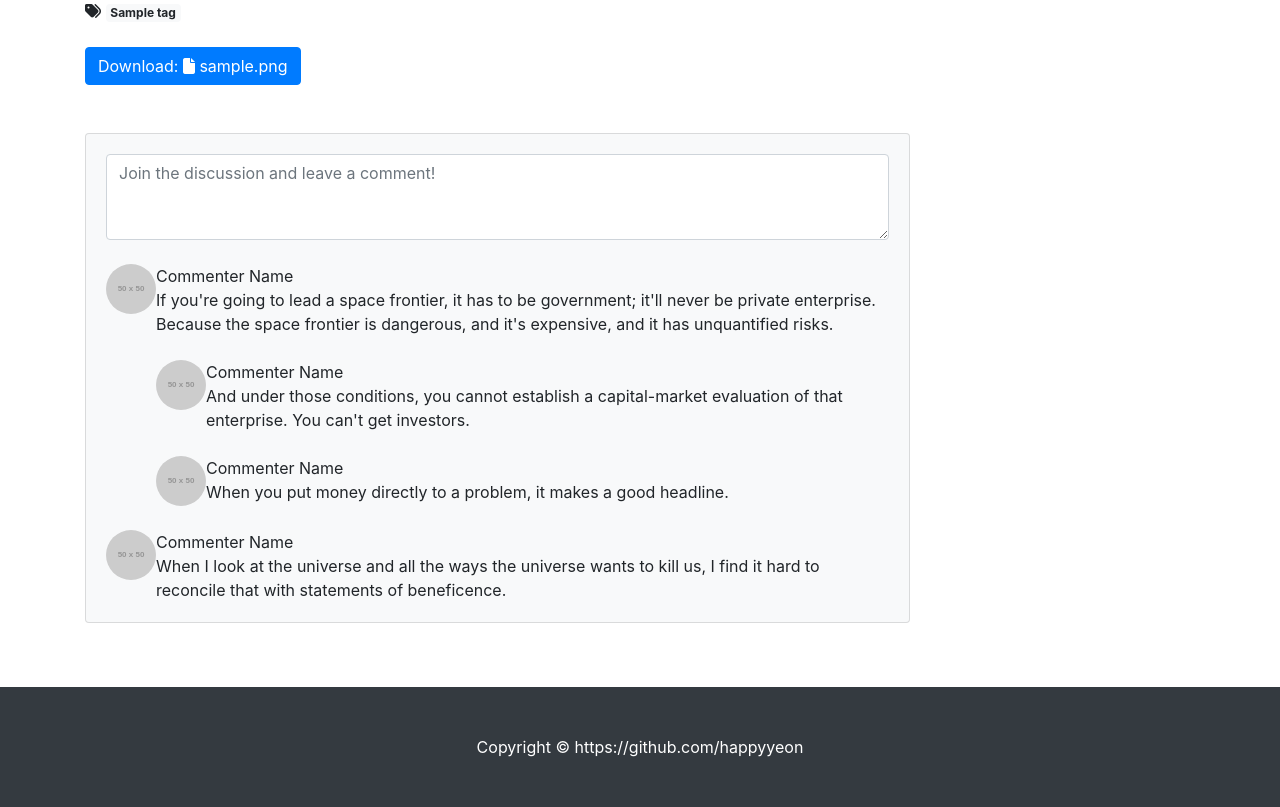
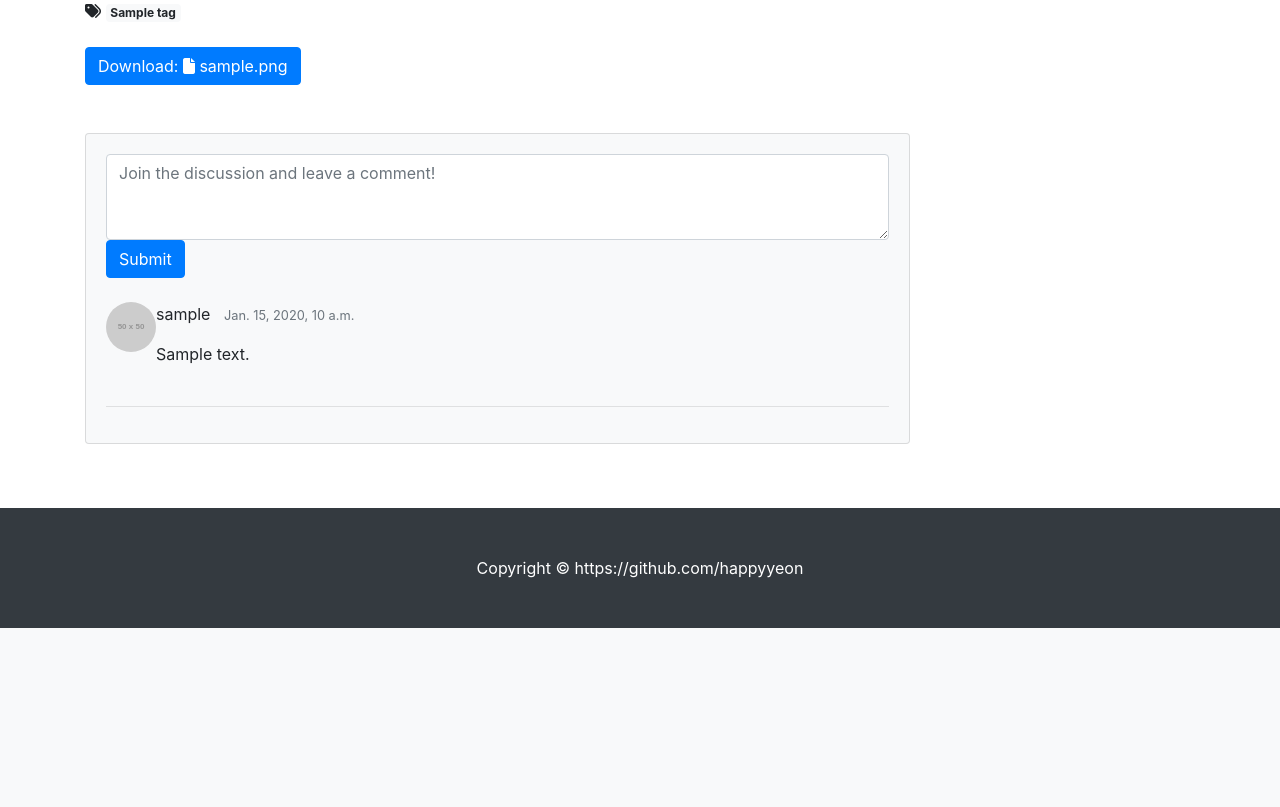
Before and after one commit to happyyeon/do_it_django_a_to_z, a Django app: page /blog/1/ in a window 1280 px wide. Shown: the part 618-1425 px from the top of the page. After the commit the page ends 1246 px from the top, so only its background shows below. Run offline with Django 4.2, Linux system fonts and the light colour scheme; tables that the repository leaves empty hold one stand-in row (values such as "Sample post"); grey boxes marked "Sample" are stand-in pictures; grey boxes labelled with a size stand in for pictures from a placeholder-image service; parts of the project's set-up code (start-up, migrations or seed data) failed here and were passed over; some libraries are stand-ins or nearby versions.

Commit message:
댓글을 포스트 상세 페이지에 나타내기

```diff
--- a/blog/admin.py
+++ b/blog/admin.py
@@ -1,10 +1,12 @@
 from django.contrib import admin
 from markdownx.admin import MarkdownxModelAdmin
 
-from .models import Post,Category,Tag
+from .models import Post, Category, Tag, Comment
+
 # Register your models here.
 
 admin.site.register(Post,MarkdownxModelAdmin)
+admin.site.register(Comment)
 
 class CategoryAdmin(admin.ModelAdmin):
     prepopulated_fields = {'slug': ('name',)}
--- a/blog/models.py
+++ b/blog/models.py
@@ -59,3 +59,17 @@ class Post(models.Model):
 
     def get_content_markdown(self):
         return markdown(self.content)
+
+# 댓글 모델
+class Comment(models.Model):
+    post = models.ForeignKey(Post,on_delete=models.CASCADE)
+    author = models.ForeignKey(User,on_delete=models.CASCADE)
+    content = models.TextField()
+    created_at = models.DateTimeField(auto_now_add=True)
+    modified_at = models.DateTimeField(auto_now=True)
+
+    def __str__(self):
+        return f'{self.author}::{self.content}'
+
+    def get_absolute_url(self):
+        return f'{self.post.get_absolute_url()}#comment-{self.pk}'
--- a/blog/templates/blog/post_detail.html
+++ b/blog/templates/blog/post_detail.html
@@ -75,41 +75,25 @@
         <div class="card bg-light">
             <div class="card-body">
                 <!-- Comment form-->
-                <form class="mb-4"><textarea class="form-control" rows="3" placeholder="Join the discussion and leave a comment!"></textarea></form>
-                <!-- Comment with nested comments-->
-                <div class="d-flex mb-4">
-                    <!-- Parent comment-->
-                    <div class="flex-shrink-0"><img class="rounded-circle" src="https://dummyimage.com/50x50/ced4da/6c757d.jpg" alt="..." /></div>
-                    <div class="ms-3">
-                        <div class="fw-bold">Commenter Name</div>
-                        If you're going to lead a space frontier, it has to be government; it'll never be private enterprise. Because the space frontier is dangerous, and it's expensive, and it has unquantified risks.
-                        <!-- Child comment 1-->
-                        <div class="d-flex mt-4">
-                            <div class="flex-shrink-0"><img class="rounded-circle" src="https://dummyimage.com/50x50/ced4da/6c757d.jpg" alt="..." /></div>
-                            <div class="ms-3">
-                                <div class="fw-bold">Commenter Name</div>
-                                And under those conditions, you cannot establish a capital-market evaluation of that enterprise. You can't get investors.
-                            </div>
-                        </div>
-                        <!-- Child comment 2-->
-                        <div class="d-flex mt-4">
-                            <div class="flex-shrink-0"><img class="rounded-circle" src="https://dummyimage.com/50x50/ced4da/6c757d.jpg" alt="..." /></div>
-                            <div class="ms-3">
-                                <div class="fw-bold">Commenter Name</div>
-                                When you put money directly to a problem, it makes a good headline.
-                            </div>
-                        </div>
-                    </div>
-                </div>
+                <form class="mb-4"><textarea class="form-control" rows="3" placeholder="Join the discussion and leave a comment!"></textarea>
+                <button type="submit" class="btn btn-primary">Submit</button>
+                </form>
+
+                {% if post.comment_set.exists %}
+                    {% for comment in post.comment_set.iterator %}
                 <!-- Single comment-->
+                <div class="d-flex mb-4" id="comment-{{ comment.pk }}">
                 <div class="d-flex">
                     <div class="flex-shrink-0"><img class="rounded-circle" src="https://dummyimage.com/50x50/ced4da/6c757d.jpg" alt="..." /></div>
                     <div class="ms-3">
-                        <div class="fw-bold">Commenter Name</div>
-                        When I look at the universe and all the ways the universe wants to kill us, I find it hard to reconcile that with statements of beneficence.
+                        <div class="fw-bold">{{ comment.author.username }} &nbsp;&nbsp;<small class="text-muted">{{ comment.created_at }}</small> </div>
+                        <p>{{ comment.content | linebreaks }}</p>
                     </div>
                 </div>
-            </div>
+                    {% endfor %}
+                    {% endif %}
+                </div>
+                <hr/>
         </div>
     </section>
 
```
Also changed, not shown: blog/tests.py (+14 -1 lines).
